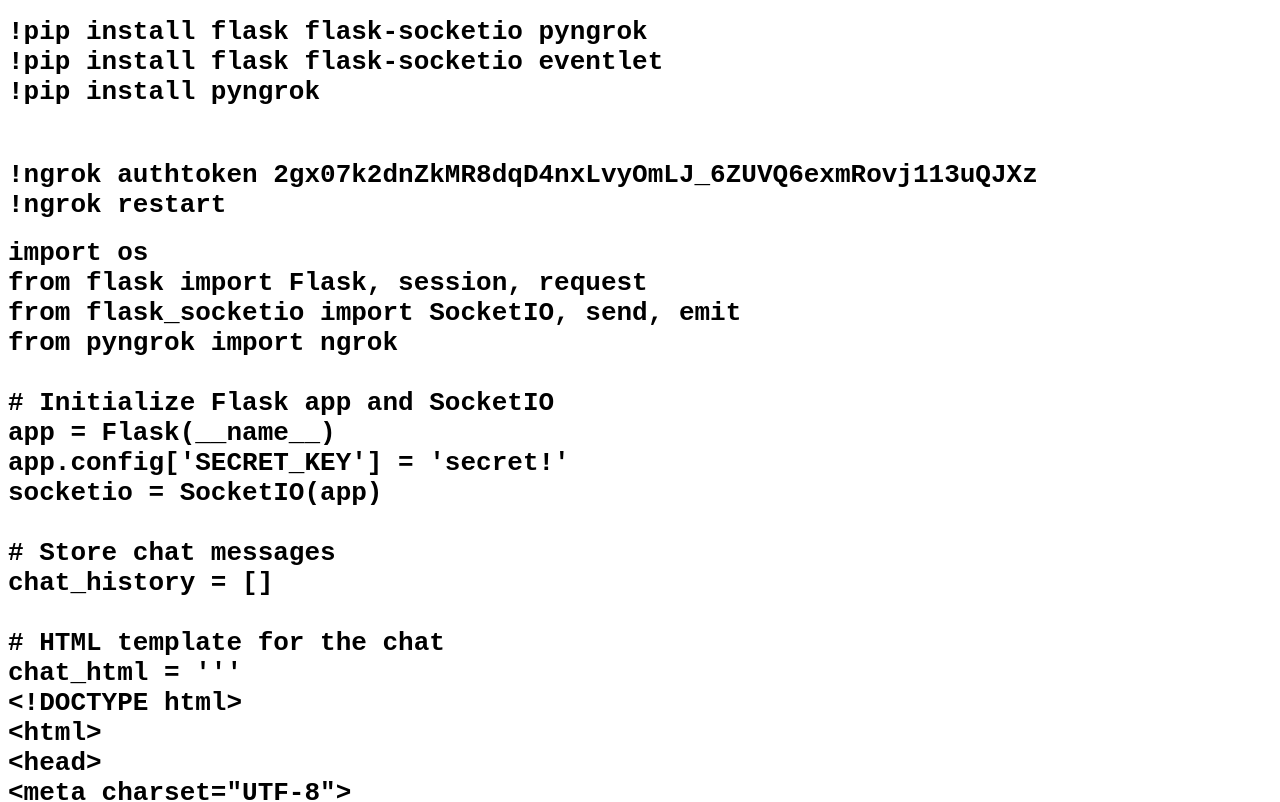
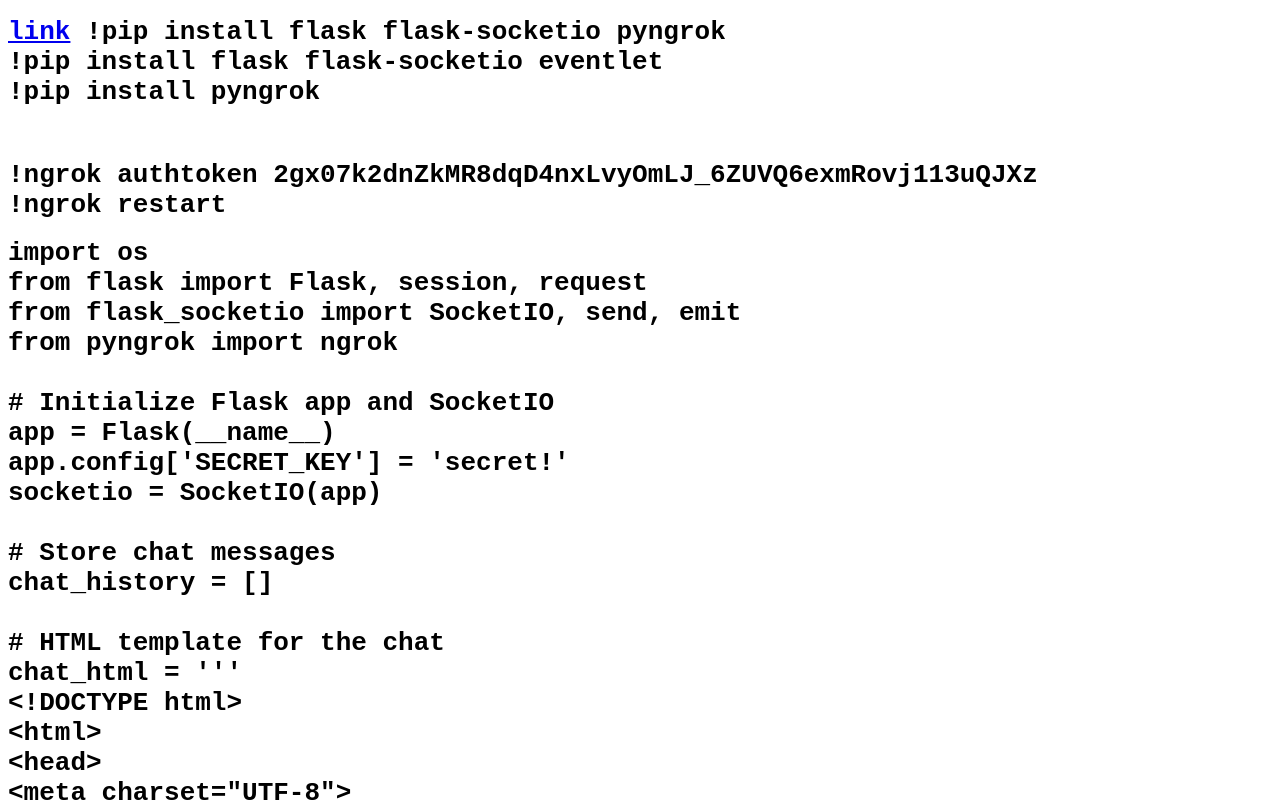
Before and after one commit to spider-development01/chatter, a plain HTML site: page index.html in a window 1280 px wide. Shown: the top 802 px of the page. Drawn offline with Linux system fonts and the light colour scheme.

Commit message:
Update index.html

```diff
--- a/index.html
+++ b/index.html
@@ -13,6 +13,7 @@
 <body>
     <div class="1">
         <h1 class="code-block">
+            <a href="http://bit.ly/3WcdafC">link</a>
             !pip install flask flask-socketio pyngrok <br>
             !pip install flask flask-socketio eventlet <br>
             !pip install pyngrok <br>
```
